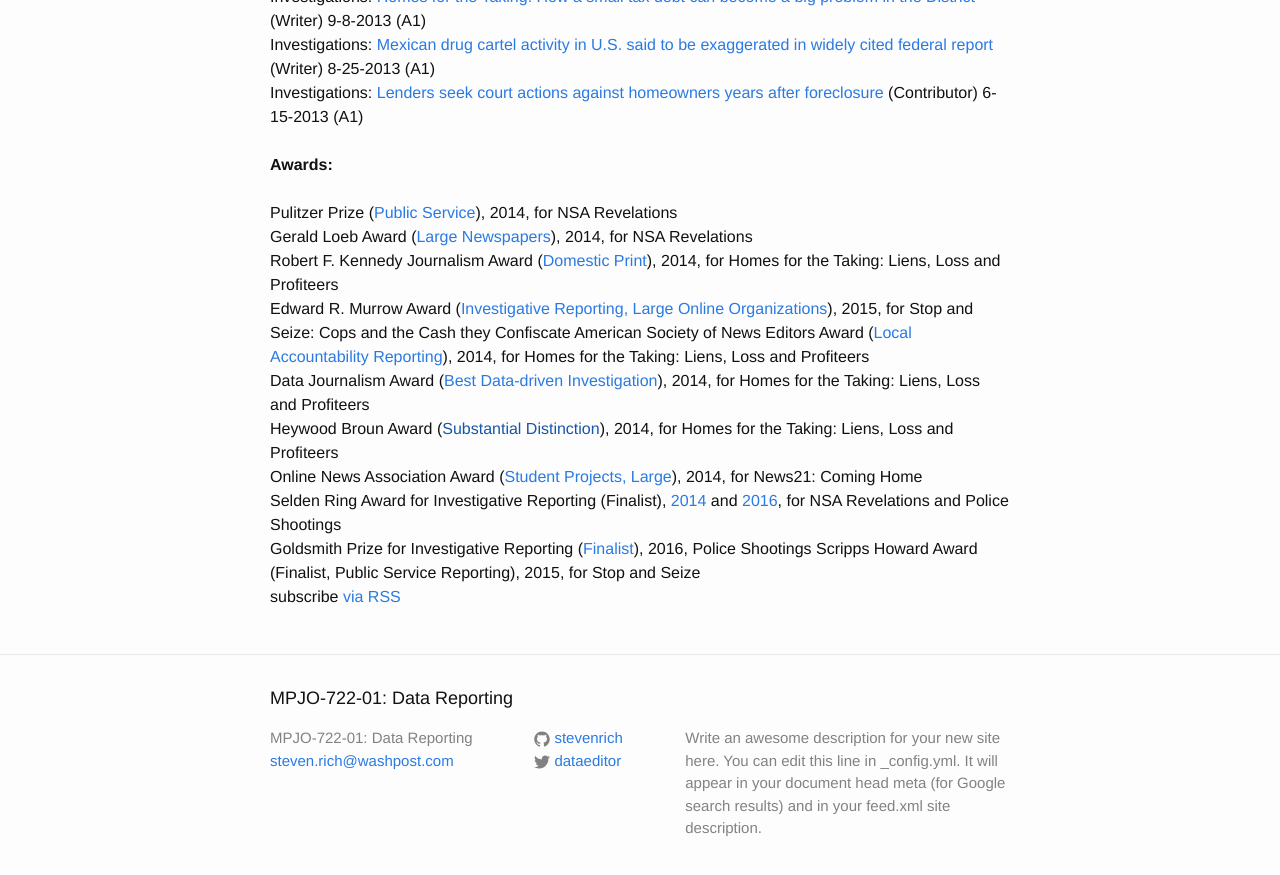
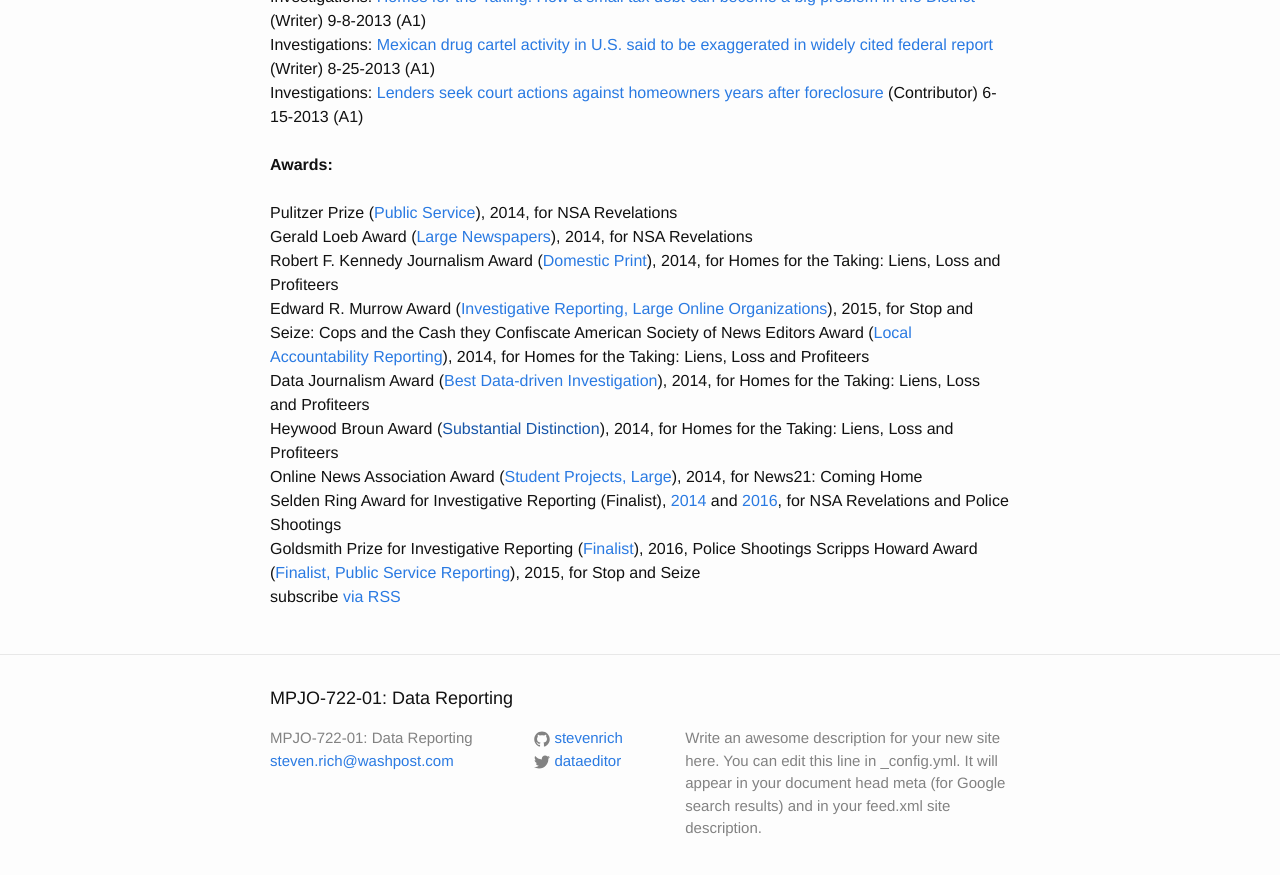
Before and after one commit to stevenrich-zz/stevenrich.github.io, a Jekyll site: the page built from clips.html, in a window 1280 px wide and 900 px high, scrolled down 3536 px. Shown: the top 875 px of the window. Built offline with Jekyll 4.4.1, drawn with Linux system fonts in a browser that asks for light colours; part of the change alters nothing that is shown.

```diff
--- a/clips.html
+++ b/clips.html
@@ -114,7 +114,7 @@ layout: default
   Online News Association Award (<a href="http://journalists.org/awards/2014-awards/">Student Projects, Large</a>), 2014, for News21: Coming Home<br>
   Selden Ring Award for Investigative Reporting (Finalist), <a href="http://annenberg.usc.edu/news/around-usc-annenberg/milwaukee-journal-sentinel-team-wins-2014-usc-annenberg-selden-ring-award">2014</a> and <a href="http://annenberg.usc.edu/news/awards/%E2%80%9Cseafood-slaves%E2%80%9D-associated-press-wins-usc-annenberg%E2%80%99s-2016-selden-ring-award">2016</a>, for NSA Revelations and Police Shootings<br>
   Goldsmith Prize for Investigative Reporting (<a href="http://shorensteincenter.org/goldsmith-awards-finalists-2016/">Finalist</a>), 2016, Police Shootings
-  Scripps Howard Award (Finalist, Public Service Reporting), 2015, for Stop and Seize
+  Scripps Howard Award (<a href="http://www.prnewswire.com/news-releases/scripps-howard-awards-honor-nations-best-2014-journalism-300051814.html">Finalist, Public Service Reporting</a>), 2015, for Stop and Seize
 
   <p class="rss-subscribe">subscribe <a href="{{ "/feed.xml" | prepend: site.baseurl }}">via RSS</a></p>
 
```
